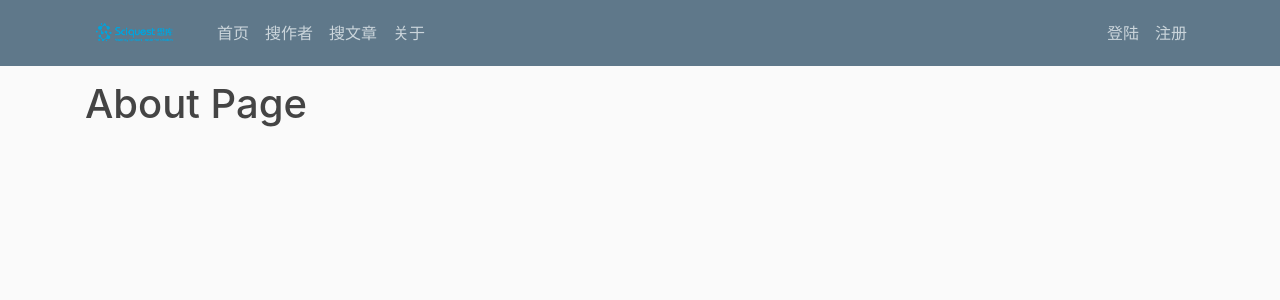
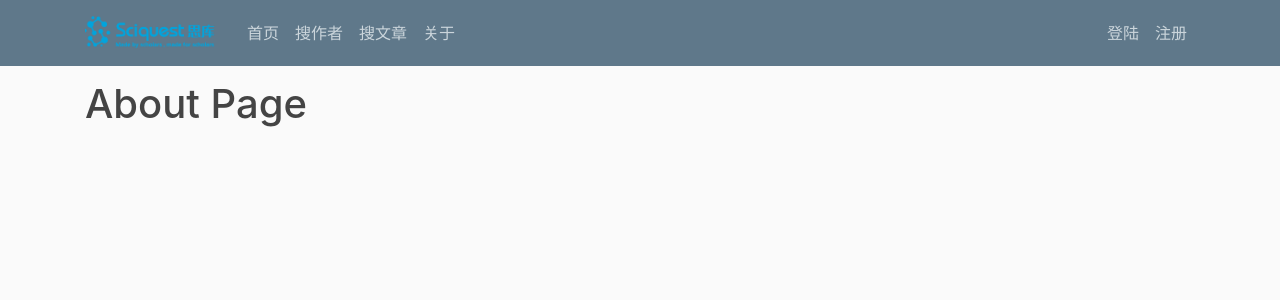
Before and after one commit to SciQuestDevelopment/demo, a Flask app: page /about in a window 1280 px wide. Shown: the top 300 px of the page. Run offline with Flask 2, Linux system fonts and the light colour scheme; some libraries are stand-ins or nearby versions.

Commit message:
modify style

```diff
--- a/app/static/main.css
+++ b/app/static/main.css
@@ -11,10 +11,10 @@ h1, h2, h3, h4, h5, h6 {
 #icon{
   border-style:none;
   border-width:0;
-  width:100px;
+  width:130px;
   height:50px;
   background: url(/static/profile_pics/icon.png) no-repeat center;
-  background-size: 100px;
+  background-size: 170px;
 }
 
 .bg-steel {
```
